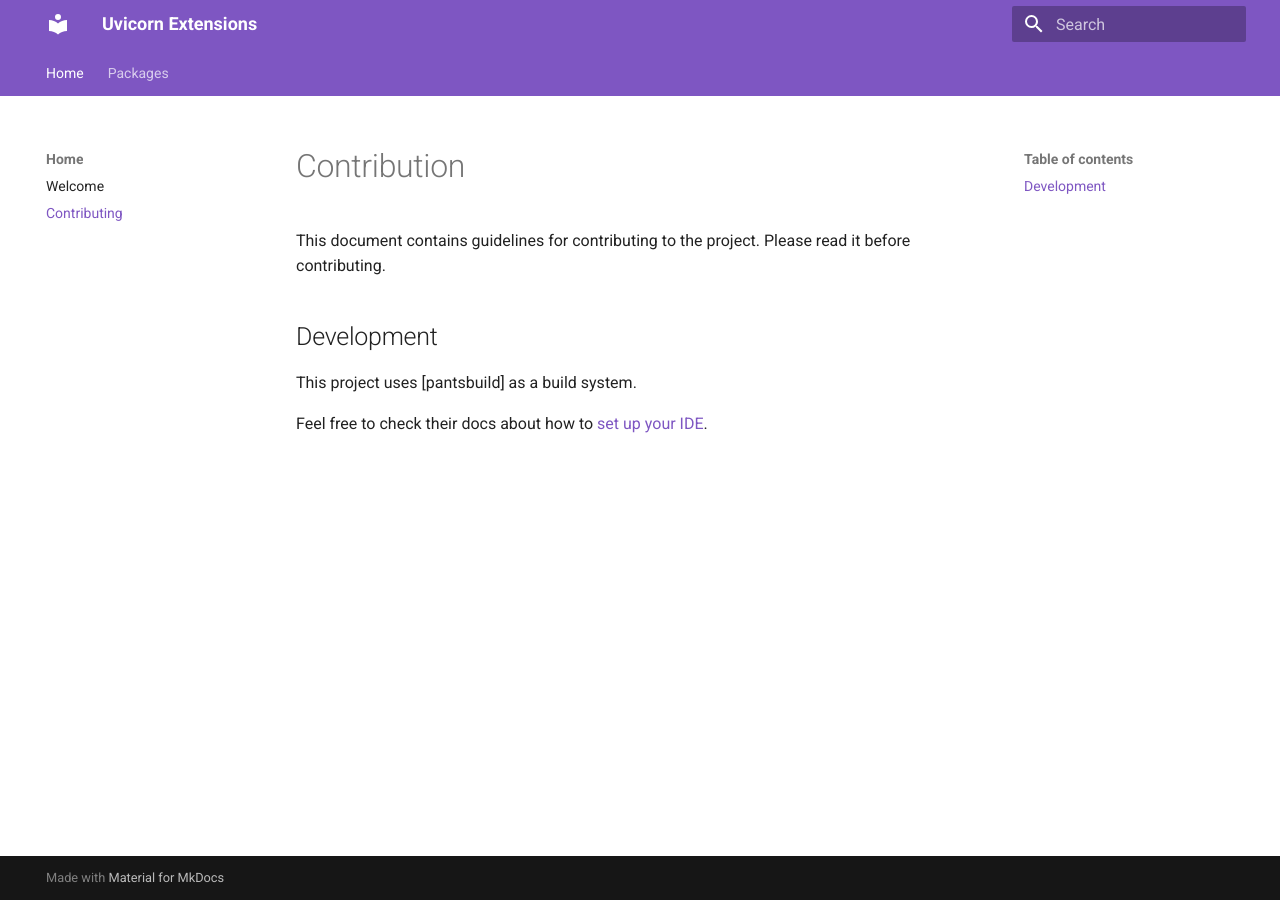
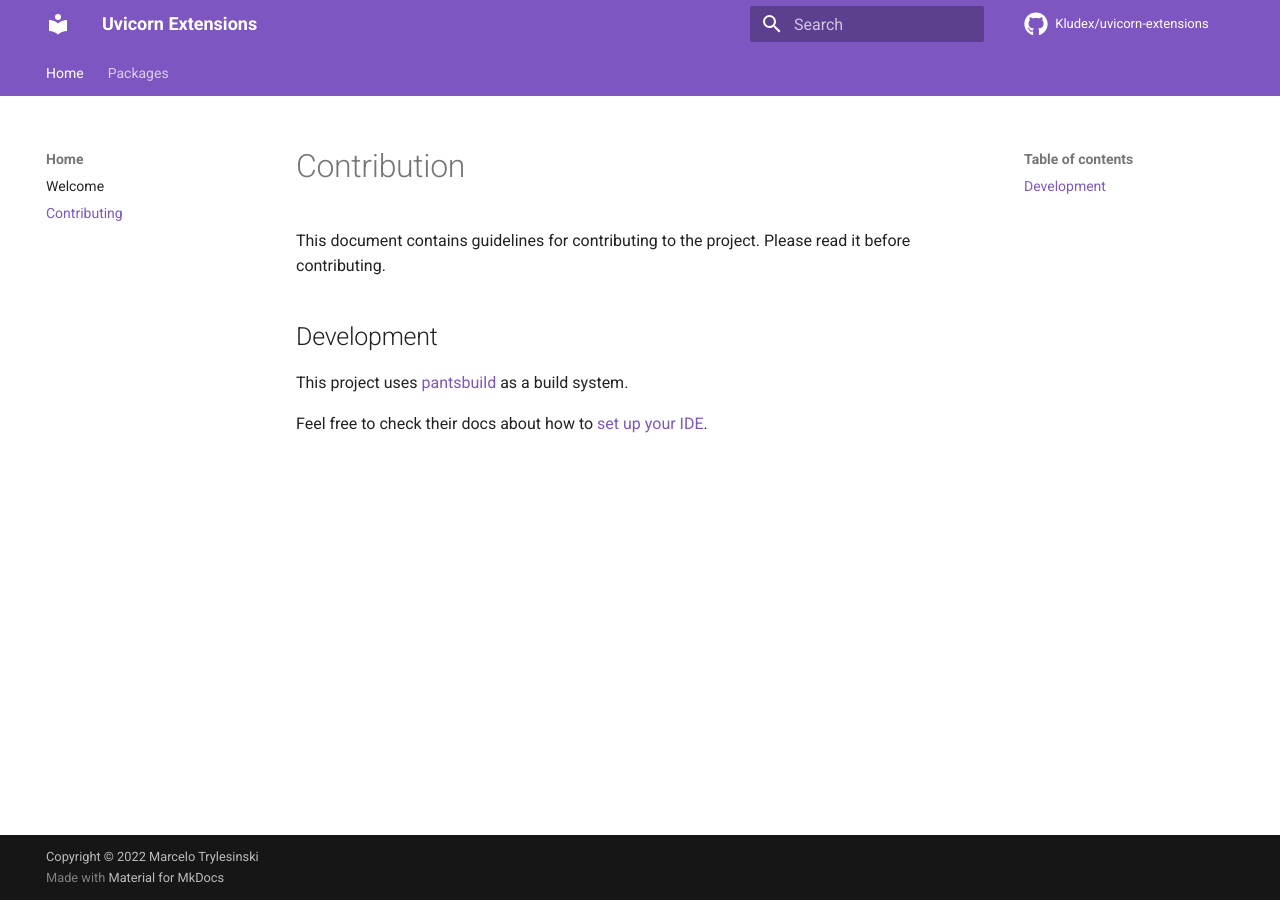
Before and after one commit to Kludex/uvicorn-extensions, an MkDocs documentation site: the page built from docs/contributing.md, in a window 1280 px wide. Built offline with MkDocs 1.6.1 and Material for MkDocs 9.7.7, drawn with Linux system fonts in a browser that asks for light colours; comment, search, counter and statistics services are not loaded.

Commit message:
📝 Add mkdocs metadata (#28)

```diff
--- a/mkdocs.yml
+++ b/mkdocs.yml
@@ -1,11 +1,24 @@
 site_name: Uvicorn Extensions
+site_description: Uvicorn experimental features 🚀
+site_url: https://kludex.github.io/uvicorn-extensions/
+site_author: Marcelo Trylesinski
+copyright: Copyright &copy; 2022 Marcelo Trylesinski
+
+repo_name: Kludex/uvicorn-extensions
+repo_url: https://github.com/Kludex/uvicorn-extensions
+edit_uri: edit/main/docs/
 
 theme:
   name: material
+  icon:
+    repo: fontawesome/brands/github
   palette:
     primary: deep purple
   features:
     - navigation.tabs
+
+plugins:
+  - search
 
 markdown_extensions:
   - attr_list
```
Also changed, not shown: docs/contributing.md (+2 -0 lines).
